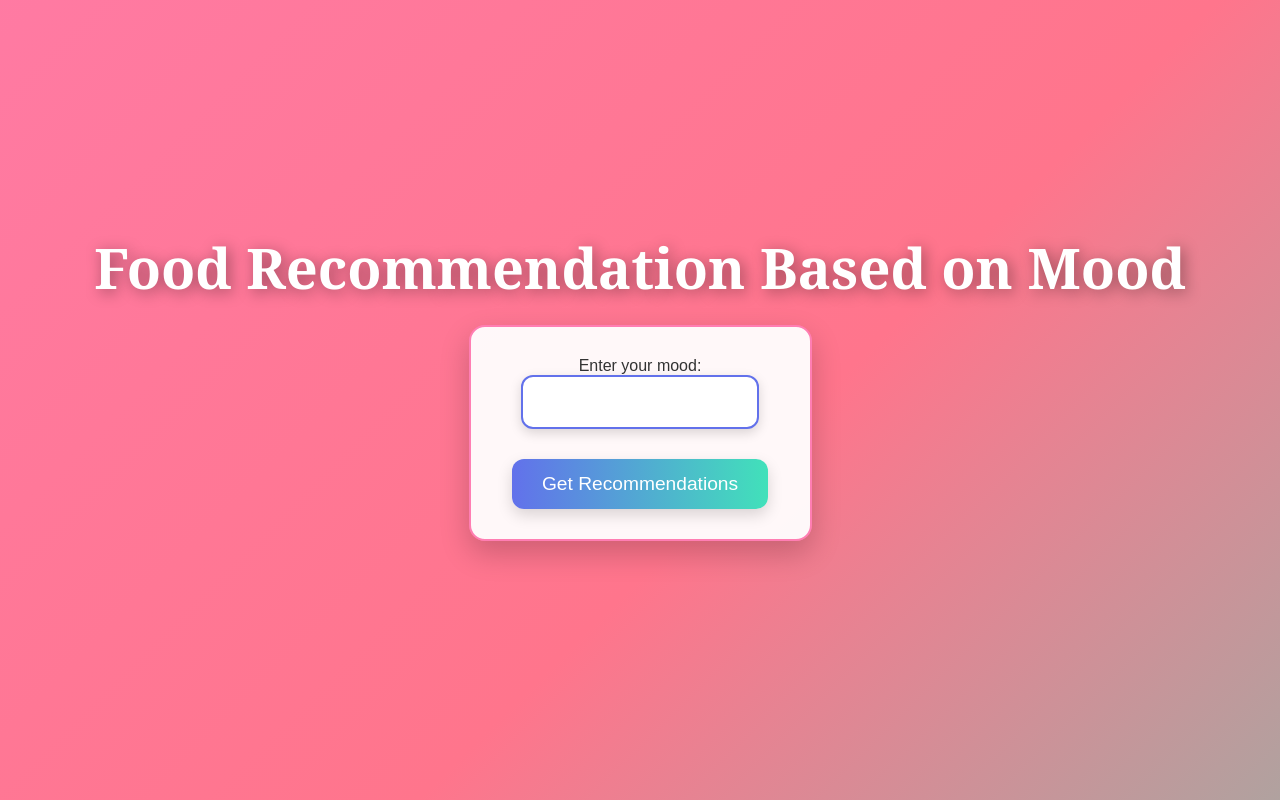
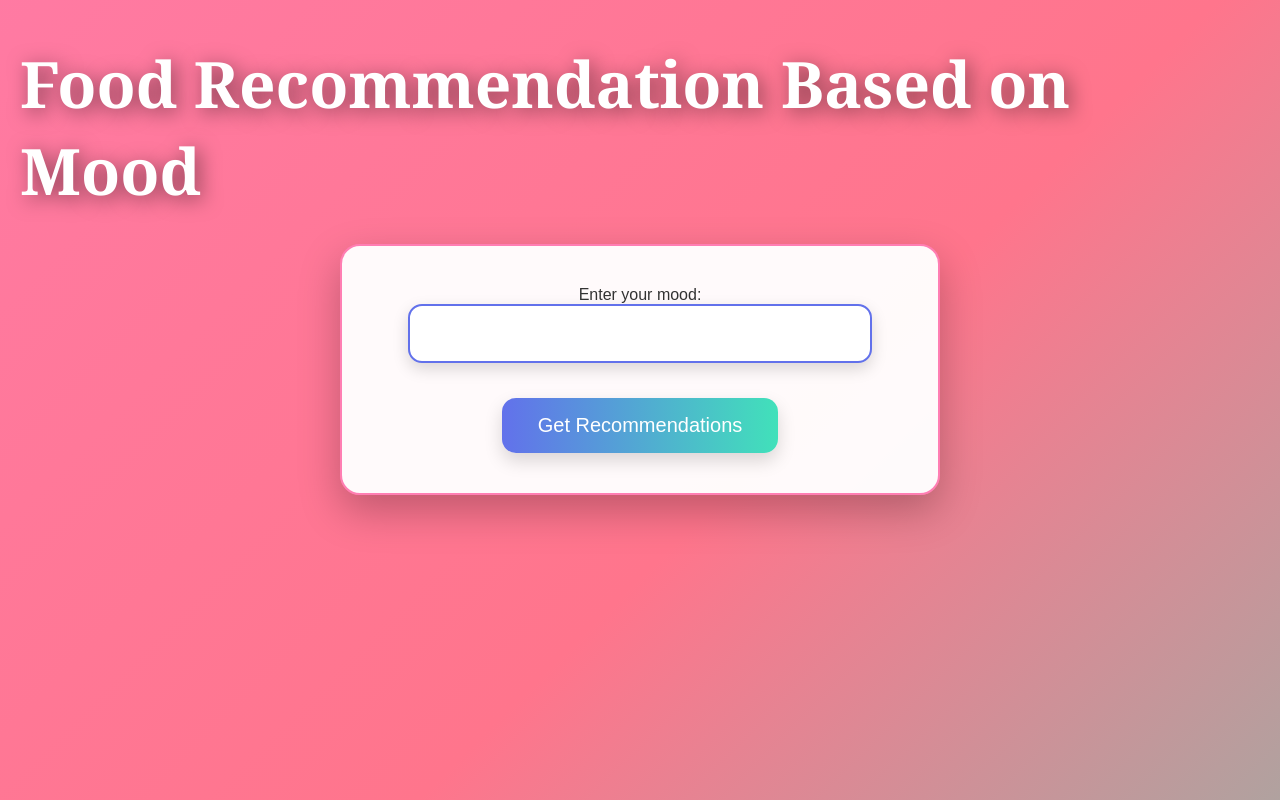
Before and after one commit to VIZL-23/MOOD-BASED-FOOD-RECOMMENDING-APP, a Flask app: page / in a window 1280 px wide. Run offline with Flask 3, Linux system fonts and the light colour scheme.

Commit message:
updated styles

```diff
--- a/templates/index.html
+++ b/templates/index.html
@@ -5,7 +5,6 @@
     <meta name="viewport" content="width=device-width, initial-scale=1.0">
     <title>Food Recommendations</title>
     <style>
-        /* Global Styles */
         * {
         margin: 0;
         padding: 0;
@@ -13,48 +12,42 @@
         font-family: 'Poppins', sans-serif;
         }
 
-        /* Body Styling - Vibrant Gradient Background with Animation */
         body {
         background: linear-gradient(135deg, #ff7eb3, #ff758c, #41e1ba, #6271eb);
         background-size: 300% 300%;
         color: #333;
-            padding: 20px;
+        padding: 40px 20px;
         font-size: 16px;
         min-height: 100vh;
         display: flex;
         flex-direction: column;
-            justify-content: center;
         align-items: center;
         animation: vibrantShift 6s infinite alternate;
         overflow: auto;
         }
 
-        /* Vibrant Background Animation */
         @keyframes vibrantShift {
         0% { background-position: 0% 50%; }
         50% { background-position: 100% 50%; }
         100% { background-position: 0% 50%; }
         }
 
-        /* Heading Styles */
         h1 {
-            text-align: center;
-            font-size: 3.5rem;
-            margin-bottom: 20px;
-            color: #ffffff;
+        font-size: 4rem;
+        margin-bottom: 30px;
+        color: #fff;
         font-family: 'Georgia', serif;
-            text-shadow: 3px 3px 15px rgba(0, 0, 0, 0.4);
+        text-shadow: 4px 4px 20px rgba(0, 0, 0, 0.5);
         animation: fadeIn 1.5s ease-in-out;
         }
 
-        /* Form Styling */
         form {
-            background: rgba(255, 255, 255, 0.95);
-            padding: 30px;
-            border-radius: 16px;
-            box-shadow: 0 12px 30px rgba(0, 0, 0, 0.2);
-            max-width: 500px;
-            margin: 0 auto 30px;
+        background: rgba(255, 255, 255, 0.96);
+        padding: 40px;
+        border-radius: 20px;
+        box-shadow: 0 16px 40px rgba(0, 0, 0, 0.25);
+        max-width: 600px;
+        width: 100%;
         display: flex;
         flex-direction: column;
         align-items: center;
@@ -62,108 +55,100 @@
         border: 2px solid #ff7eb3;
         }
 
-        /* Input Field Styling */
         input[type="text"] {
-            padding: 14px;
-            width: 85%;
+        padding: 16px;
+        width: 90%;
         border: 2px solid #6271eb;
-            border-radius: 12px;
-            font-size: 1.2rem;
-            margin-bottom: 20px;
+        border-radius: 14px;
+        font-size: 1.25rem;
+        margin-bottom: 25px;
         text-align: center;
         outline: none;
         transition: all 0.4s ease;
-            box-shadow: 0 4px 12px rgba(0, 0, 0, 0.15);
+        box-shadow: 0 6px 16px rgba(0, 0, 0, 0.15);
         }
 
         input[type="text"]:focus {
         border-color: #41e1ba;
-            transform: scale(1.1);
-            box-shadow: 0 6px 18px rgba(0, 0, 0, 0.25);
+        transform: scale(1.08);
+        box-shadow: 0 8px 24px rgba(0, 0, 0, 0.25);
         }
 
-        /* Button Styling */
         button {
-            padding: 14px 30px;
+        padding: 16px 36px;
         background: linear-gradient(90deg, #6271eb, #41e1ba);
-            color: white;
+        color: #fff;
         border: none;
-            border-radius: 12px;
-            font-size: 1.2rem;
+        border-radius: 14px;
+        font-size: 1.25rem;
         cursor: pointer;
         transition: all 0.4s ease;
         margin-top: 10px;
-            box-shadow: 0 6px 15px rgba(0, 0, 0, 0.15);
+        box-shadow: 0 8px 18px rgba(0, 0, 0, 0.15);
         }
 
         button:hover {
         background: linear-gradient(90deg, #41e1ba, #ff7eb3);
-            transform: scale(1.15);
-            box-shadow: 0 8px 20px rgba(0, 0, 0, 0.25);
+        transform: scale(1.1);
+        box-shadow: 0 10px 28px rgba(0, 0, 0, 0.3);
         }
 
-        /* Recommendations Section */
         h2 {
-            text-align: center;
-            font-size: 2.8rem;
-            margin-top: 30px;
-            color: #ffffff;
+        font-size: 3rem;
+        margin-top: 40px;
+        color: #fff;
         font-family: 'Georgia', serif;
-            text-shadow: 2px 2px 12px rgba(0, 0, 0, 0.3);
+        text-shadow: 3px 3px 15px rgba(0, 0, 0, 0.4);
         animation: fadeIn 1.8s ease-in-out;
         }
 
-        /* Grid for Recommendations */
         ul {
         list-style: none;
+        max-width: 1100px;
+        margin: 30px auto;
+        display: grid;
+        grid-template-columns: repeat(auto-fill, minmax(260px, 1fr));
+        gap: 25px;
+        animation: fadeIn 2s ease-in-out;
         padding: 0;
-            max-width: 1000px;
-            margin: 20px auto;
-            display: grid;
-            grid-template-columns: repeat(auto-fill, minmax(250px, 1fr));
-            gap: 20px;
-            animation: fadeIn 2s ease-in-out;
         }
 
-        /* Individual Item */
         li {
-            background: linear-gradient(135deg, #ffffff, #f3f3f3);
-            padding: 20px;
-            border-radius: 16px;
-            box-shadow: 0 8px 24px rgba(0, 0, 0, 0.2);
+        background: linear-gradient(135deg, #fff, #f0f0f0);
+        padding: 24px;
+        border-radius: 18px;
+        box-shadow: 0 10px 28px rgba(0, 0, 0, 0.2);
         text-align: center;
-            position: relative;
-            transition: transform 0.4s ease, box-shadow 0.4s ease;
-            font-size: 1.2rem;
+        font-size: 1.25rem;
         border-left: 6px solid #41e1ba;
+        transition: transform 0.4s ease, box-shadow 0.4s ease, background 0.4s ease, color 0.4s ease;
         }
 
         li:hover {
-            transform: translateY(-10px) rotate(2deg);
-            box-shadow: 0 12px 36px rgba(0, 0, 0, 0.3);
+        transform: translateY(-12px) rotate(1.5deg);
+        box-shadow: 0 14px 40px rgba(0, 0, 0, 0.35);
         background: linear-gradient(135deg, #41e1ba, #6271eb);
-            color: white;
+        color: #fff;
         }
 
-        /* Footer Styling */
         footer {
-            margin-top: 40px;
-            font-size: 0.9rem;
+        margin-top: 50px;
+        font-size: 1rem;
         color: #eee;
         text-align: center;
         animation: fadeIn 2.5s ease-in-out;
         }
 
-        /* Key Animations */
         @keyframes fadeIn {
         0% { opacity: 0; transform: translateY(-20px); }
         100% { opacity: 1; transform: translateY(0); }
         }
 
         @keyframes scaleUp {
-            0% { opacity: 0; transform: scale(0.8); }
+        0% { opacity: 0; transform: scale(0.85); }
         100% { opacity: 1; transform: scale(1); }
         }
+
     </style>
 
 
```
Lines whose indentation alone changed are shown as unchanged.
